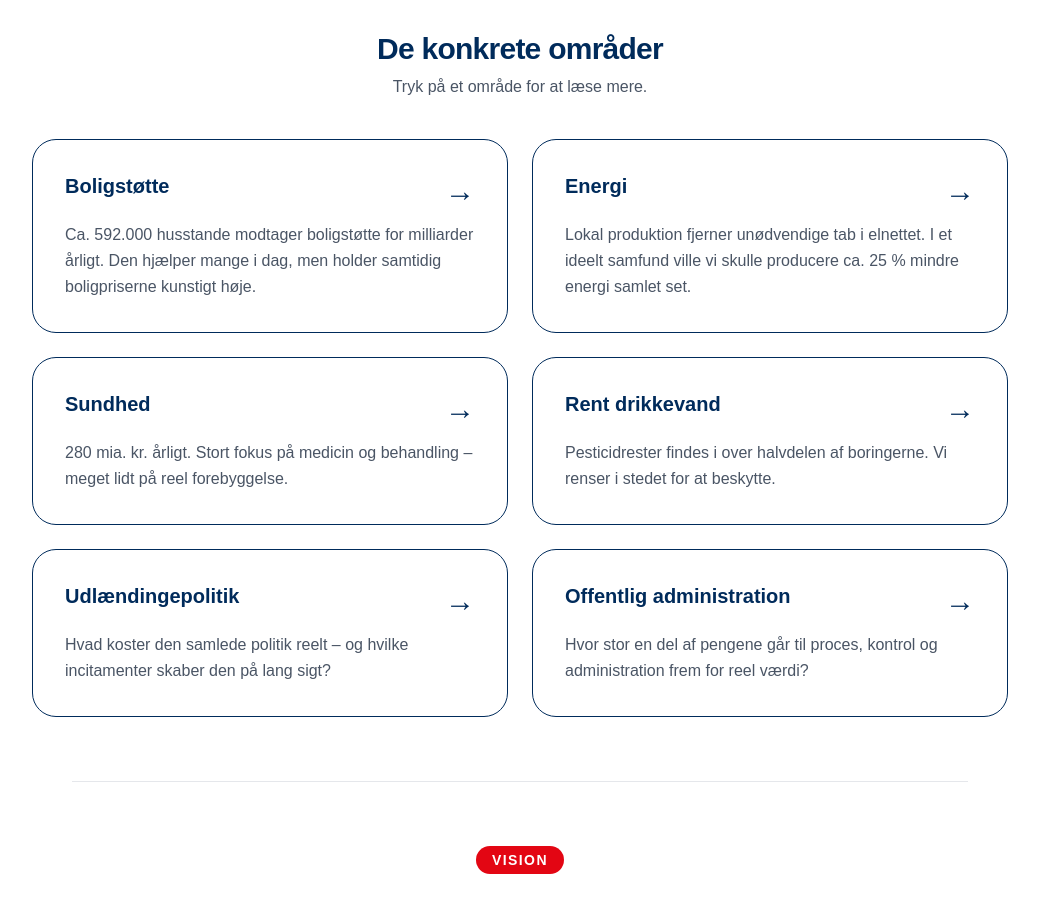
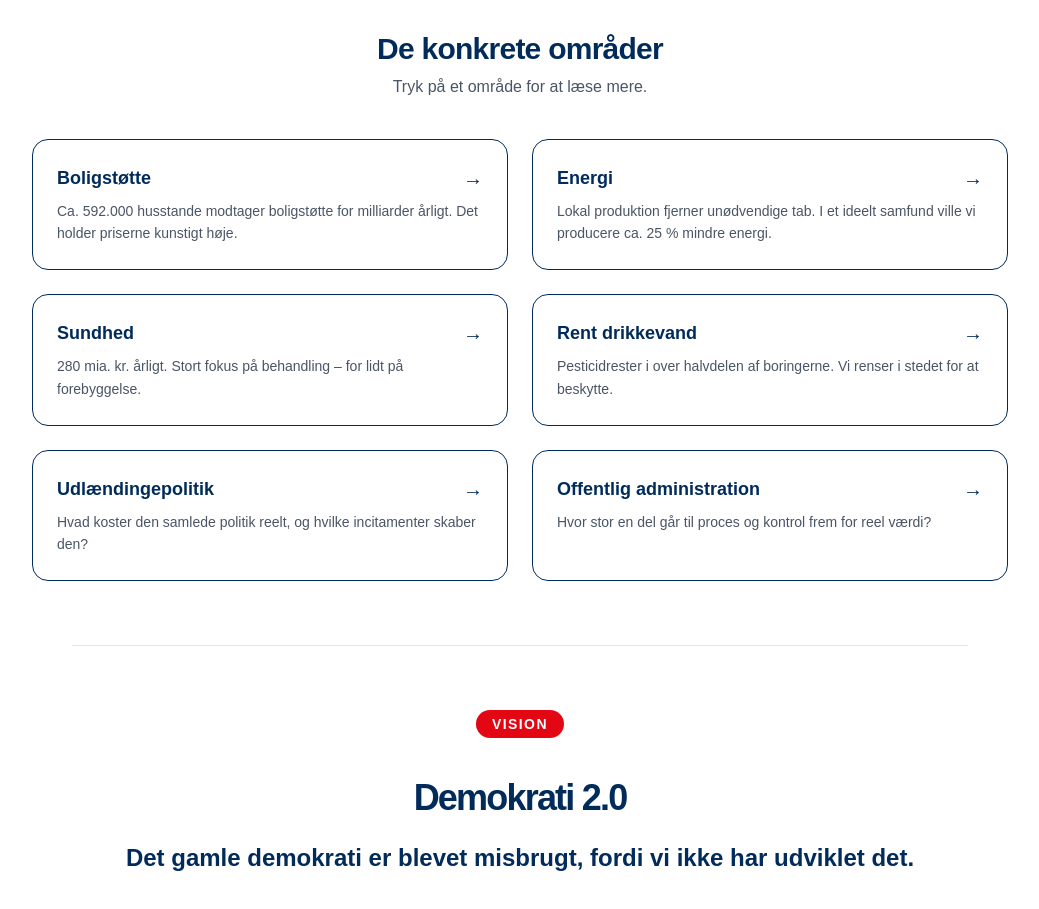
Before and after one commit to synlighed-nu/synlighed-nu-clean, a Next.js app: page / in a window 1280 px wide. Shown: the part 2500-3409 px from the top of the page, without its empty margins (120-1159 px from the left). Built offline with nearby package versions, Linux system fonts and the light colour scheme.

Commit message:
Update _ConcreteAreas.tsx

```diff
--- a/app/components/_ConcreteAreas.tsx
+++ b/app/components/_ConcreteAreas.tsx
@@ -1,16 +1,19 @@
 'use client';
 
 import React from 'react';
-import Link from 'next/link';
 
-export default function ConcreteAreas() {
+interface ConcreteAreasProps {
+  showExplanation: (title: string, text: string) => void;
+}
+
+export default function ConcreteAreas({ showExplanation }: ConcreteAreasProps) {
   const areas = [
-    { title: "Boligstøtte", desc: "Ca. 592.000 husstande modtager boligstøtte for milliarder årligt. Den hjælper mange i dag, men holder samtidig boligpriserne kunstigt høje.", href: "/boligstotte" },
-    { title: "Energi", desc: "Lokal produktion fjerner unødvendige tab i elnettet. I et ideelt samfund ville vi skulle producere ca. 25 % mindre energi samlet set.", href: "/energi" },
-    { title: "Sundhed", desc: "280 mia. kr. årligt. Stort fokus på medicin og behandling – meget lidt på reel forebyggelse.", href: "/sundhed" },
-    { title: "Rent drikkevand", desc: "Pesticidrester findes i over halvdelen af boringerne. Vi renser i stedet for at beskytte.", href: "/rent_drikkevand" },
-    { title: "Udlændingepolitik", desc: "Hvad koster den samlede politik reelt – og hvilke incitamenter skaber den på lang sigt?", href: "/udlaendingepolitik" },
-    { title: "Offentlig administration", desc: "Hvor stor en del af pengene går til proces, kontrol og administration frem for reel værdi?", href: "/offentlig_administration" }
+    { title: "Boligstøtte", desc: "Ca. 592.000 husstande modtager boligstøtte for milliarder årligt. Det holder priserne kunstigt høje." },
+    { title: "Energi", desc: "Lokal produktion fjerner unødvendige tab. I et ideelt samfund ville vi producere ca. 25 % mindre energi." },
+    { title: "Sundhed", desc: "280 mia. kr. årligt. Stort fokus på behandling – for lidt på forebyggelse." },
+    { title: "Rent drikkevand", desc: "Pesticidrester i over halvdelen af boringerne. Vi renser i stedet for at beskytte." },
+    { title: "Udlændingepolitik", desc: "Hvad koster den samlede politik reelt, og hvilke incitamenter skaber den?" },
+    { title: "Offentlig administration", desc: "Hvor stor en del går til proces og kontrol frem for reel værdi?" }
   ];
 
   return (
@@ -22,17 +25,17 @@ export default function ConcreteAreas() {
 
       <div className="grid md:grid-cols-2 gap-6">
         {areas.map((item, i) => (
-          <Link
+          <div
             key={i}
-            href={item.href}
-            className="group border rounded-3xl p-8 hover:border-[#002B5B] hover:shadow-md transition-all block"
+            onClick={() => showExplanation(item.title, item.desc)}
+            className="group border rounded-2xl p-6 hover:border-[#002B5B] hover:shadow-md transition-all cursor-pointer"
           >
-            <div className="flex justify-between items-start mb-4">
-              <h4 className="font-semibold text-xl group-hover:text-[#002B5B]">{item.title}</h4>
-              <span className="text-[#002B5B] text-3xl leading-none mt-1">→</span>
+            <div className="flex justify-between items-start mb-2">
+              <h4 className="font-semibold text-lg pr-4 group-hover:text-[#002B5B]">{item.title}</h4>
+              <span className="text-[#002B5B] text-xl flex-shrink-0">→</span>
             </div>
-            <p className="text-gray-600 leading-relaxed">{item.desc}</p>
-          </Link>
+            <p className="text-sm text-gray-600 leading-relaxed">{item.desc}</p>
+          </div>
         ))}
       </div>
     </div>
```
